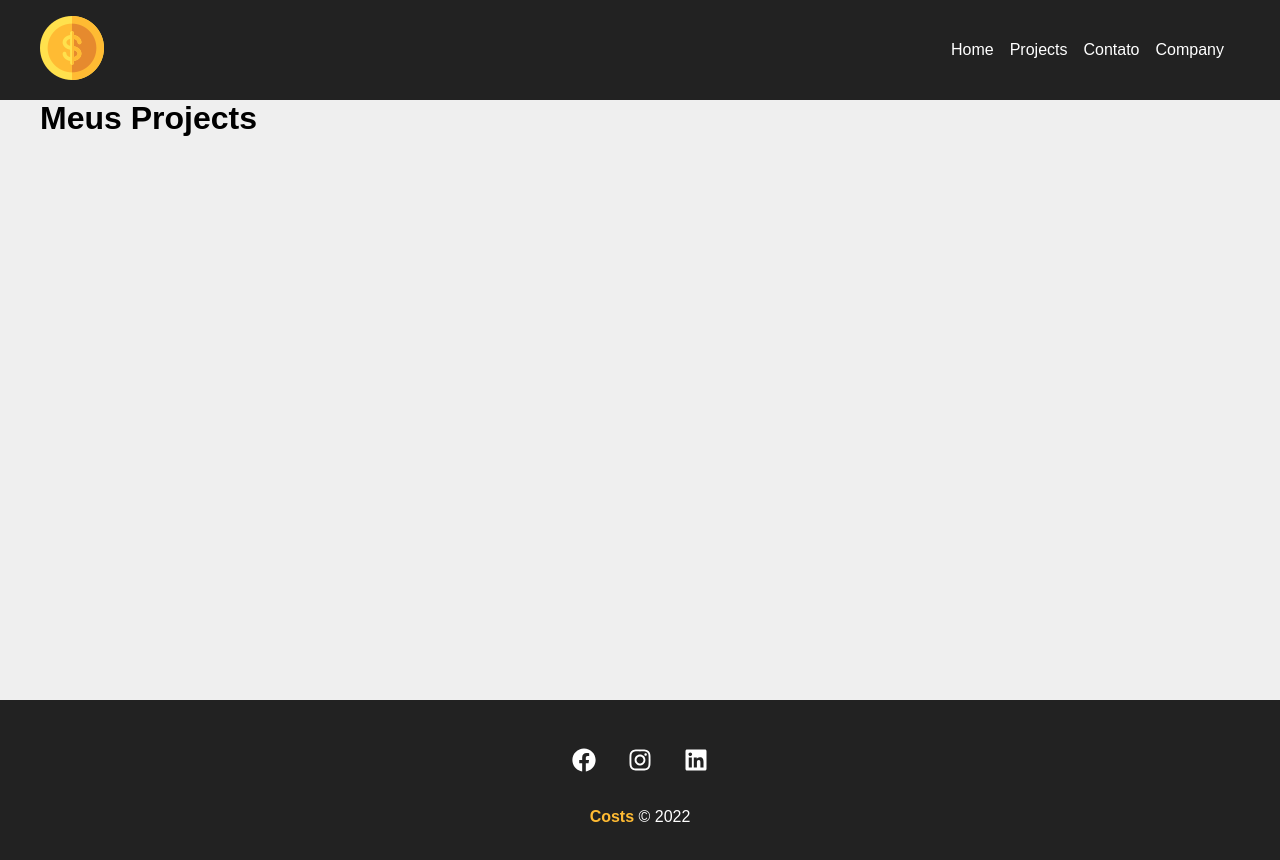
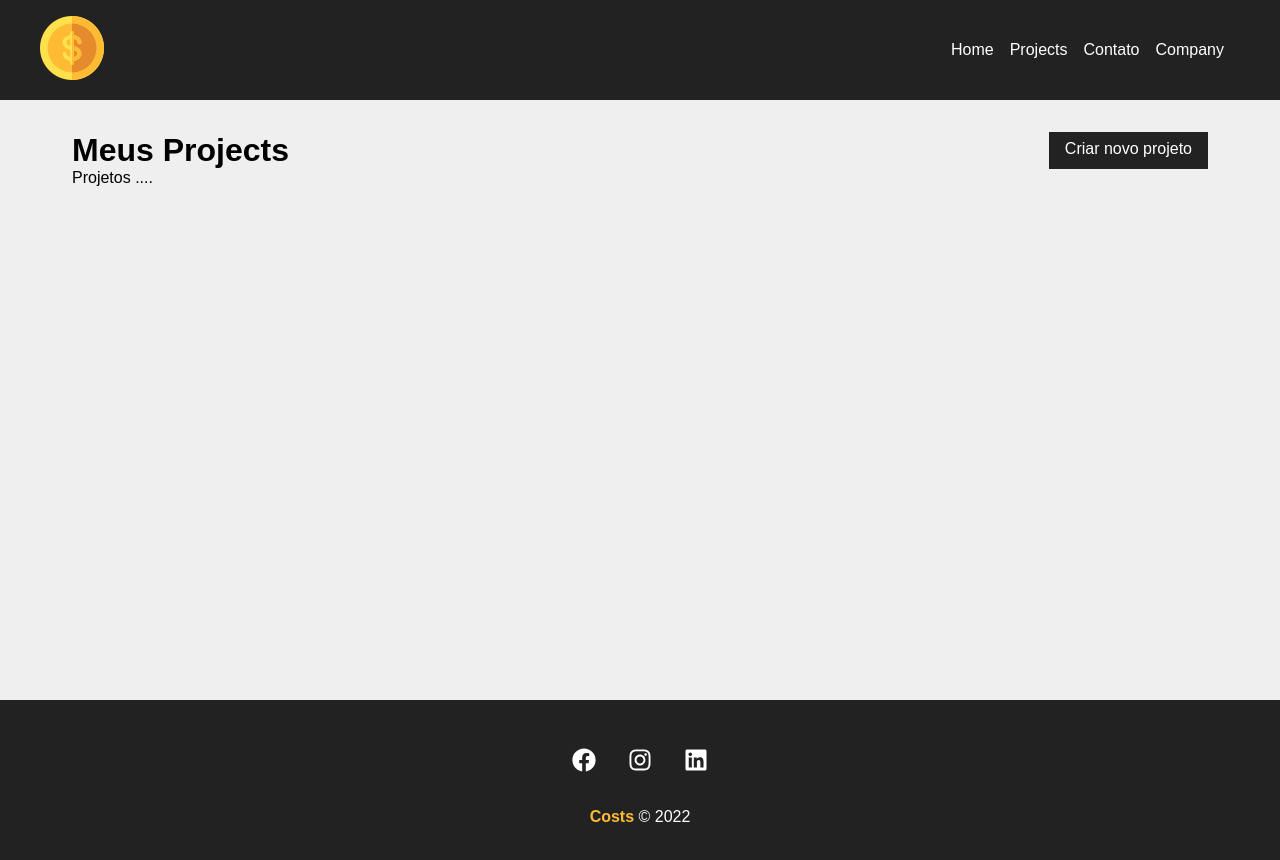
Before and after one commit to dgleyramos1/costs, a React (Create React App) app: page /projects in a window 1280 px wide. Shown: the top 860 px of the page. Built offline with nearby package versions, Linux system fonts and the light colour scheme.

Commit message:
Estruturando página de projeto

```diff
--- a/src/components/pages/Projects.js
+++ b/src/components/pages/Projects.js
@@ -1,5 +1,8 @@
 import { useLocation } from 'react-router-dom';
 import Message from '../layout/Message';
+import styles from './Projects.module.css';
+import Container from '../layout/Container';
+import LinkButton from '../layout/LinkButton'
 
 const Projects = () => {
     const location = useLocation();
@@ -8,11 +11,17 @@
         message = location.state.message;
     }
     return (
-        <div>
-            <h1>Meus Projects</h1>
+        <div className={styles.project_container}>
+            <div className={styles.title_container}>
+                <h1>Meus Projects</h1>
+                <LinkButton to="/newprojects" text="Criar novo projeto"></LinkButton>
+            </div>
             {
                 message && <Message type="success" msg={message}/>
             }
+            <Container customClass="start">
+                <p>Projetos ....</p>
+            </Container>
         </div>
     );
 }
--- /dev/null
+++ b/src/components/pages/Projects.module.css
@@ -0,0 +1,11 @@
+
+
+.project_container{
+    padding: 2em;
+    width: 100%;
+}
+
+.title_container{
+    display: flex;
+    justify-content: space-between;
+}
```
